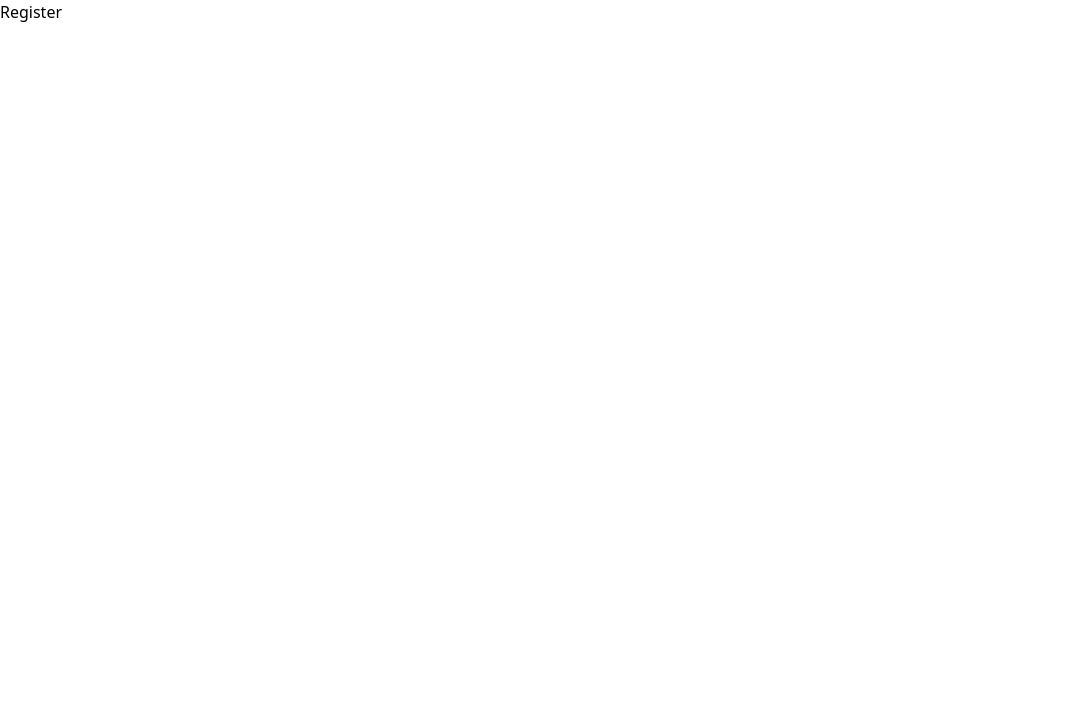
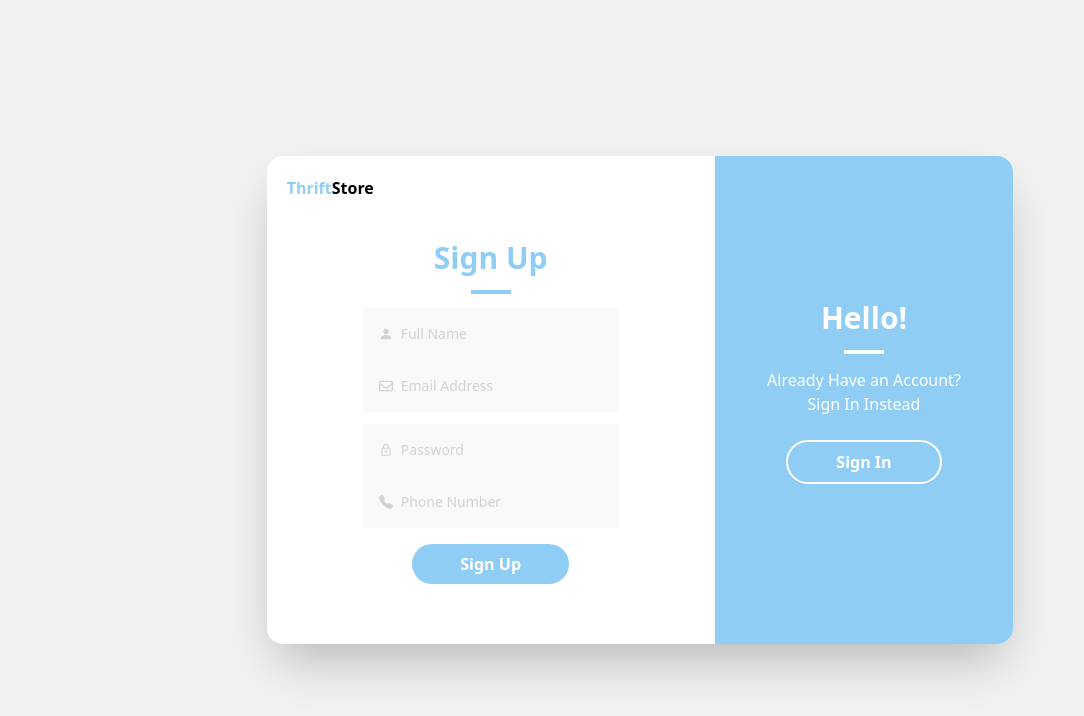
Before and after one commit to GerinAryoPrasetia/thriftstore-fe, a React (Create React App) app: page /register in a window 1280 px wide. Shown: the top 716 px of the page, without its empty margins (0-1084 px from the left). Built offline with nearby package versions, Linux system fonts and the light colour scheme; the HTML template or start-up script is replaced by a standard one.

Commit message:
add login and register

```diff
--- a/package.json
+++ b/package.json
@@ -13,6 +13,7 @@
     "react-icons": "^4.4.0",
     "react-router-dom": "^5.2.0",
     "react-scripts": "4.0.3",
+    "react-toastify": "^9.0.3",
     "web-vitals": "^1.1.1"
   },
   "scripts": {
--- a/src/pages/Login.js
+++ b/src/pages/Login.js
@@ -1,10 +1,82 @@
-import React from "react";
+import React, { useState } from "react";
 import { FaRegEnvelope } from "react-icons/fa";
 import { MdLockOutline } from "react-icons/md";
+import { Link, useHistory } from "react-router-dom";
+import { ToastContainer, toast } from "react-toastify";
+import "react-toastify/dist/ReactToastify.css";
 
 const Login = () => {
+  const history = useHistory();
+  const [email, setEmail] = useState("");
+  const [password, setPassword] = useState("");
+  const errorLogin = () =>
+    toast.error("Login Data Salah!", {
+      position: "top-right",
+      autoClose: 5000,
+      hideProgressBar: false,
+      closeOnClick: true,
+      pauseOnHover: true,
+      draggable: true,
+      progress: undefined,
+    });
+  const successLogin = () => {
+    toast.success("Login Berhasil", {
+      position: "top-right",
+      autoClose: 5000,
+      hideProgressBar: false,
+      closeOnClick: true,
+      pauseOnHover: true,
+      draggable: true,
+      progress: undefined,
+    });
+  };
+
+  const handleSubmit = async (e) => {
+    e.preventDefault();
+    try {
+      let res = await fetch("http://localhost:8000/api/login", {
+        method: "POST",
+        headers: {
+          "Content-Type": "application/json",
+        },
+        body: JSON.stringify({
+          email: email,
+          password: password,
+        }),
+      });
+      let resJson = await res.json();
+      console.log(resJson);
+      if (resJson.code === 200) {
+        localStorage.setItem("user_id", resJson.data.id);
+        localStorage.setItem("token", resJson.token);
+        successLogin();
+        setTimeout(function () {
+          //Start the timer
+          history.push("/"); //After 1 second, set render to true
+        }, 1000);
+      } else {
+        errorLogin();
+      }
+    } catch (error) {
+      console.log(error);
+    }
+  };
+
   return (
     <div className="flex flex-col items-center justify-center min-h-screen py-2 bg-gray-200">
+      <ToastContainer
+        position="top-right"
+        autoClose={5000}
+        hideProgressBar={false}
+        newestOnTop={false}
+        closeOnClick
+        rtl={false}
+        pauseOnFocusLoss
+        draggable
+        pauseOnHover
+      />
+      {/* Same as */}
+      <ToastContainer />
       <main className="flex flex-col items-center justify-center w-full flex-1 px-20 text-center">
         <div className="bg-white rounded-2xl shadow-2xl flex flex-row w-2/3 max-w-4xl">
           <div className="w-3/5 p-5">
@@ -14,6 +86,7 @@ const Login = () => {
             <div className="py-10">
               <h2 className="text-3xl font-bold text-blue-300 mb-2">Sign In</h2>
               <div className="border-2 w-10 border-blue-300 inline-block mb-2"></div>
+
               <div className="flex flex-col items-center">
                 <div className="bg-gray-100 w-64 p-4 flex items-center">
                   <FaRegEnvelope className="text-gray-400 mr-2" />
@@ -23,6 +96,7 @@ const Login = () => {
                     id="email"
                     placeholder="Email Address"
                     className="bg-gray-100 outline-none text-sm flex-1"
+                    onChange={(e) => setEmail(e.target.value)}
                   />
                 </div>
               </div>
@@ -35,15 +109,16 @@ const Login = () => {
                     id="password"
                     placeholder="Password"
                     className="bg-gray-100 outline-none text-sm flex-1"
+                    onChange={(e) => setPassword(e.target.value)}
                   />
                 </div>
               </div>
-              <a
-                href="/register"
+              <Link
+                onClick={handleSubmit}
                 className="border-2 border-none bg-blue-300 text-white rounded-full px-12 py-2 inline-block mt-4 font-semibold hover:bg-white hover:text-blue-300 hover:border-blue-300 hover:border-2"
               >
                 Sign In
-              </a>
+              </Link>
             </div>
           </div>
           <div className="w-2/5 bg-blue-300 text-white rounded-tr-2xl rounded-br-2xl py-36 px-12">
--- a/src/pages/Register.js
+++ b/src/pages/Register.js
@@ -1,7 +1,161 @@
-import React from "react";
+import React, { useState } from "react";
+import { FaRegEnvelope } from "react-icons/fa";
+import { BsFillPersonFill, BsTelephoneFill } from "react-icons/bs";
+import { MdLockOutline } from "react-icons/md";
+import { Link, useHistory } from "react-router-dom";
+import { ToastContainer, toast } from "react-toastify";
+import "react-toastify/dist/ReactToastify.css";
 
 const Register = () => {
-  return <div>Register</div>;
+  const history = useHistory();
+  const [email, setEmail] = useState("");
+  const [password, setPassword] = useState("");
+  const [name, setName] = useState("");
+  const [phone, setPhone] = useState("");
+
+  const errorRegister = () =>
+    toast.error("Data Salah!", {
+      position: "top-right",
+      autoClose: 5000,
+      hideProgressBar: false,
+      closeOnClick: true,
+      pauseOnHover: true,
+      draggable: true,
+      progress: undefined,
+    });
+  const succesRegister = () => {
+    toast.success("Register Berhasil", {
+      position: "top-right",
+      autoClose: 5000,
+      hideProgressBar: false,
+      closeOnClick: true,
+      pauseOnHover: true,
+      draggable: true,
+      progress: undefined,
+    });
+  };
+
+  const handleSubmit = async (e) => {
+    e.preventDefault();
+    try {
+      let res = await fetch("http://localhost:8000/api/register", {
+        method: "POST",
+        headers: {
+          "Content-Type": "application/json",
+        },
+        body: JSON.stringify({
+          name: name,
+          email: email,
+          password: password,
+          phone: phone,
+        }),
+      });
+      let resJson = await res.json();
+      console.log(resJson);
+      if (resJson.code === 201) {
+        succesRegister();
+        localStorage.setItem("user_id", resJson.data.id);
+        localStorage.setItem("token", resJson.token);
+        setTimeout(function () {
+          //Start the timer
+          history.push("/"); //After 1 second, set render to true
+        }, 1000);
+      } else {
+        errorRegister();
+      }
+    } catch (error) {
+      console.log(error);
+    }
+  };
+  return (
+    <div className="flex flex-col items-center justify-center min-h-screen py-2 bg-gray-200">
+      <main className="flex flex-col items-center justify-center w-full flex-1 px-20 text-center">
+        <div className="bg-white rounded-2xl shadow-2xl flex flex-row w-2/3 max-w-4xl">
+          <div className="w-3/5 p-5">
+            <div className="text-left font-bold">
+              <span className="text-blue-300">Thrift</span>Store
+            </div>
+            <div className="py-10">
+              <h2 className="text-3xl font-bold text-blue-300 mb-2">Sign Up</h2>
+              <div className="border-2 w-10 border-blue-300 inline-block mb-2"></div>
+              <div className="flex flex-col items-center">
+                <div className="bg-gray-100 w-64 p-4 flex items-center">
+                  <BsFillPersonFill className="text-gray-400 mr-2" />
+                  <input
+                    type="name"
+                    name="name"
+                    id="name"
+                    placeholder="Full Name"
+                    className="bg-gray-100 outline-none text-sm flex-1"
+                    onChange={(e) => setName(e.target.value)}
+                  />
+                </div>
+              </div>
+              <div className="flex flex-col items-center">
+                <div className="bg-gray-100 w-64 p-4 flex items-center">
+                  <FaRegEnvelope className="text-gray-400 mr-2" />
+                  <input
+                    type="email"
+                    name="email"
+                    id="email"
+                    placeholder="Email Address"
+                    className="bg-gray-100 outline-none text-sm flex-1"
+                    onChange={(e) => setEmail(e.target.value)}
+                  />
+                </div>
+              </div>
+              <div className="flex flex-col items-center mt-3">
+                <div className="bg-gray-100 w-64 p-4 flex items-center">
+                  <MdLockOutline className="text-gray-400 mr-2" />
+                  <input
+                    type="password"
+                    name="password"
+                    id="password"
+                    placeholder="Password"
+                    className="bg-gray-100 outline-none text-sm flex-1"
+                    onChange={(e) => setPassword(e.target.value)}
+                  />
+                </div>
+              </div>
+              <div className="flex flex-col items-center">
+                <div className="bg-gray-100 w-64 p-4 flex items-center">
+                  <BsTelephoneFill className="text-gray-400 mr-2" />
+                  <input
+                    type="phone"
+                    name="phone"
+                    id="phone"
+                    placeholder="Phone Number"
+                    className="bg-gray-100 outline-none text-sm flex-1"
+                    onChange={(e) => setPhone(e.target.value)}
+                  />
+                </div>
+              </div>
+              <Link
+                onClick={handleSubmit}
+                className="border-2 border-none bg-blue-300 text-white rounded-full px-12 py-2 inline-block mt-4 font-semibold hover:bg-white hover:text-blue-300 hover:border-blue-300 hover:border-2"
+              >
+                Sign Up
+              </Link>
+            </div>
+          </div>
+          <div className="w-2/5 bg-blue-300 text-white rounded-tr-2xl rounded-br-2xl py-36 px-12">
+            <h2 className="text-3xl font-bold mb-2">Hello!</h2>
+            <div className="border-2 w-10 border-white inline-block mb-2"></div>
+            <p className="mb-2">
+              Already Have an Account? <br />
+              Sign In Instead
+            </p>
+            <a
+              href="/login"
+              className="border-2 border-white rounded-full px-12 py-2 inline-block mt-4 font-semibold hover:bg-white hover:text-blue-300"
+            >
+              Sign In
+            </a>
+          </div>
+        </div>
+      </main>
+    </div>
+  );
 };
 
 export default Register;
--- a/src/parts/HomePage/Hero.js
+++ b/src/parts/HomePage/Hero.js
@@ -1,4 +1,5 @@
 import React from "react";
+import { Link } from "react-router-dom";
 
 export default function Hero() {
   return (
@@ -14,13 +15,13 @@ export default function Hero() {
           yang membuat anda terlihat lebih berkelas
         </h2>
         <div>
-          <a
-            href="#browse-the-room"
+          <Link
+            to="/showcase"
             className=" text-black hover:bg-black  rounded-full px-8 py-3 mt-4 inline-block flex-none transition duration-200"
             style={{ backgroundColor: "#75ACC0", color: "white" }}
           >
             Explore Now
-          </a>
+          </Link>
         </div>
       </div>
       <div className="w-full inset-0 md:relative md:w-1/2">
```
Also changed, not shown: src/parts/Header.js (+26 -1 lines), 1 other file (tests, documents, lock files or other folders).
